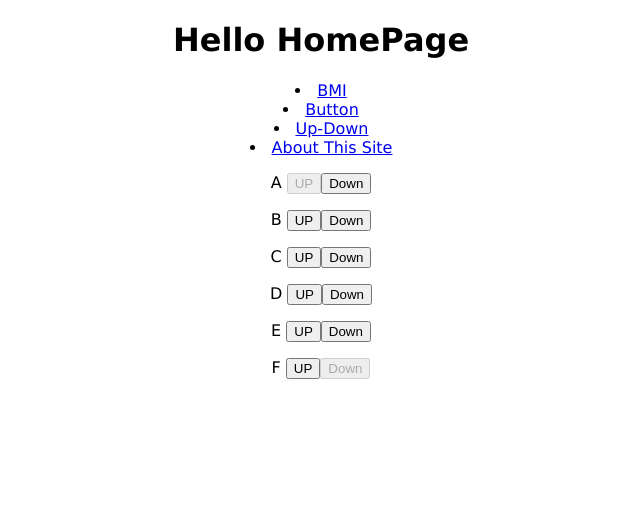
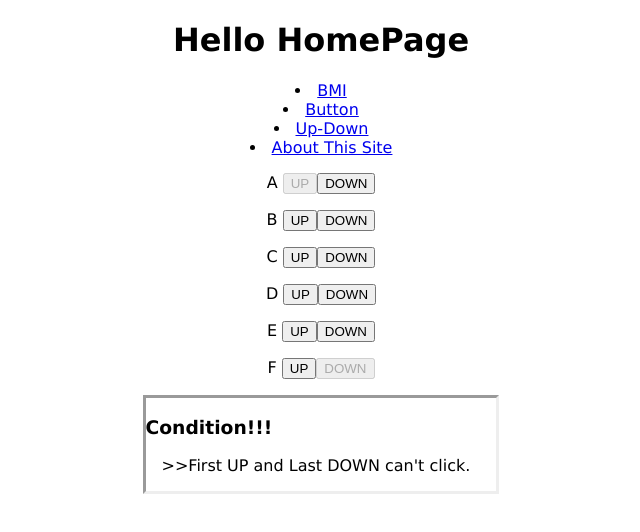
Before and after one commit to keemdedone/My-HomePage, an Angular app: page /up-down in a window 1280 px wide. Shown: the top 532 px of the page, without its empty margins (319-959 px from the left). Built offline with nearby package versions, Linux system fonts and the light colour scheme.

Commit message:
add+remove css

```diff
--- a/src/app/bmi/bmi.component.scss
+++ b/src/app/bmi/bmi.component.scss
@@ -11,18 +11,3 @@
   font-size: 1em;
   margin: 0.75em 0em 0.75em 0em;
 }
-
-.info-condition{
-  &>h3{
-    margin-right: 80%;
-  }
-  &>p{
-    text-align: justify;
-    padding-left: 1em;
-  }
-  &>p::before{
-    content: ">>";
-  }
-  border: inset;
-  margin: 1em 12cm 0em 12cm;
-}
--- a/src/app/button/button.component.scss
+++ b/src/app/button/button.component.scss
@@ -1,18 +1,3 @@
 .button{
   padding: 1em 0em 0em 0em;
 }
-
-.info-condition{
-  &>h3{
-    margin-right: 80%;
-  }
-  &>p{
-    text-align: justify;
-    padding-left: 1em;
-  }
-  &>p::before{
-    content: ">>";
-  }
-  border: inset;
-  margin: 1em 12cm 0em 12cm;
-}
--- a/src/app/up-down/up-down.component.html
+++ b/src/app/up-down/up-down.component.html
@@ -2,6 +2,12 @@
   <div *ngFor="let txt of ary; let i = index" class="upDown">
     <span> {{ txt }} </span>
     <button type="button" [disabled]="checkUp(i)" (click)="up(i)">UP</button>
-    <button type="button" [disabled]="checkDown(i)" (click)="down(i)">Down</button>
+    <button type="button" [disabled]="checkDown(i)" (click)="down(i)">DOWN</button>
   </div>
 </ng-container>
+<ng-container>
+  <div class="info-condition">
+      <h3>Condition!!!</h3>
+      <p>First UP and Last DOWN can't click.</p>
+  </div>
+</ng-container>
--- a/src/styles.scss
+++ b/src/styles.scss
@@ -9,3 +9,18 @@ input[type="number"]{
   font-size: 1.25em;
   text-align: right;
 }
+
+.info-condition{
+  &>h3{
+    margin-right: 80%;
+  }
+  &>p{
+    text-align: justify;
+    padding-left: 1em;
+  }
+  &>p::before{
+    content: ">>";
+  }
+  border: inset;
+  margin: 1em 12cm 0em 12cm;
+}
```
